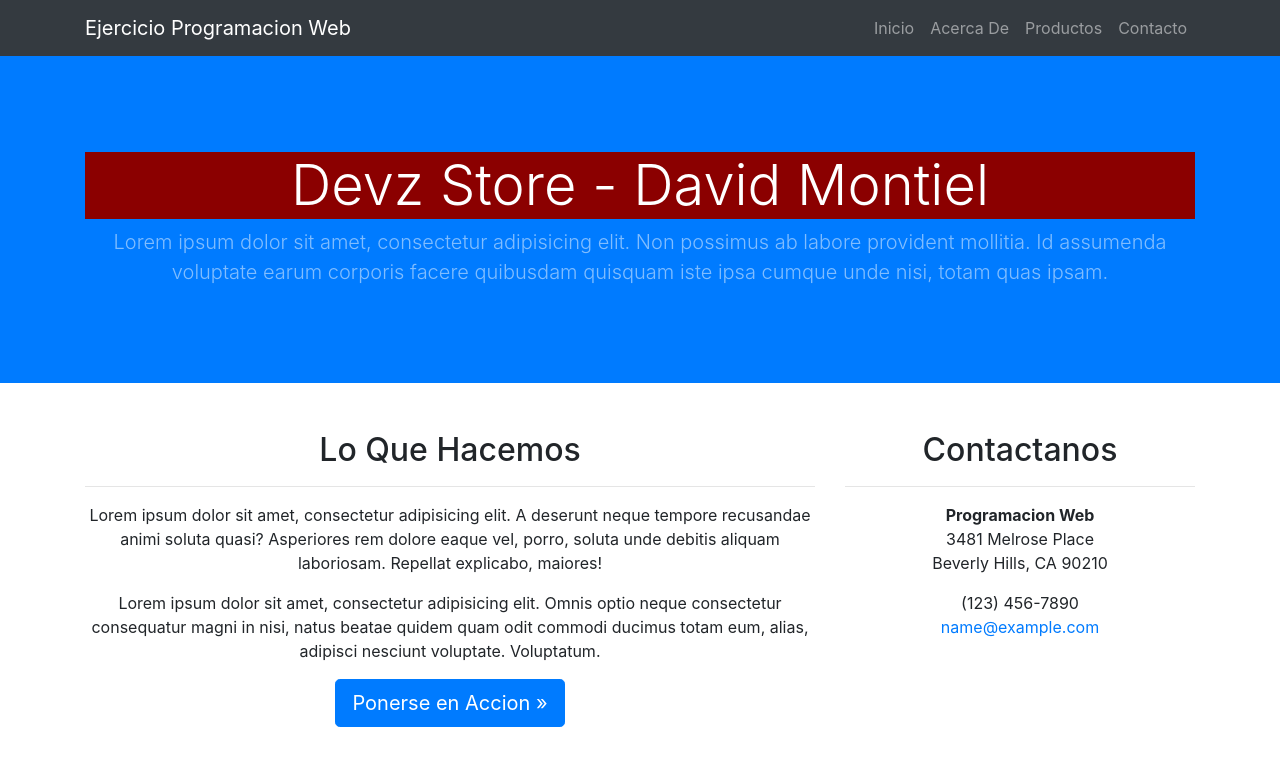
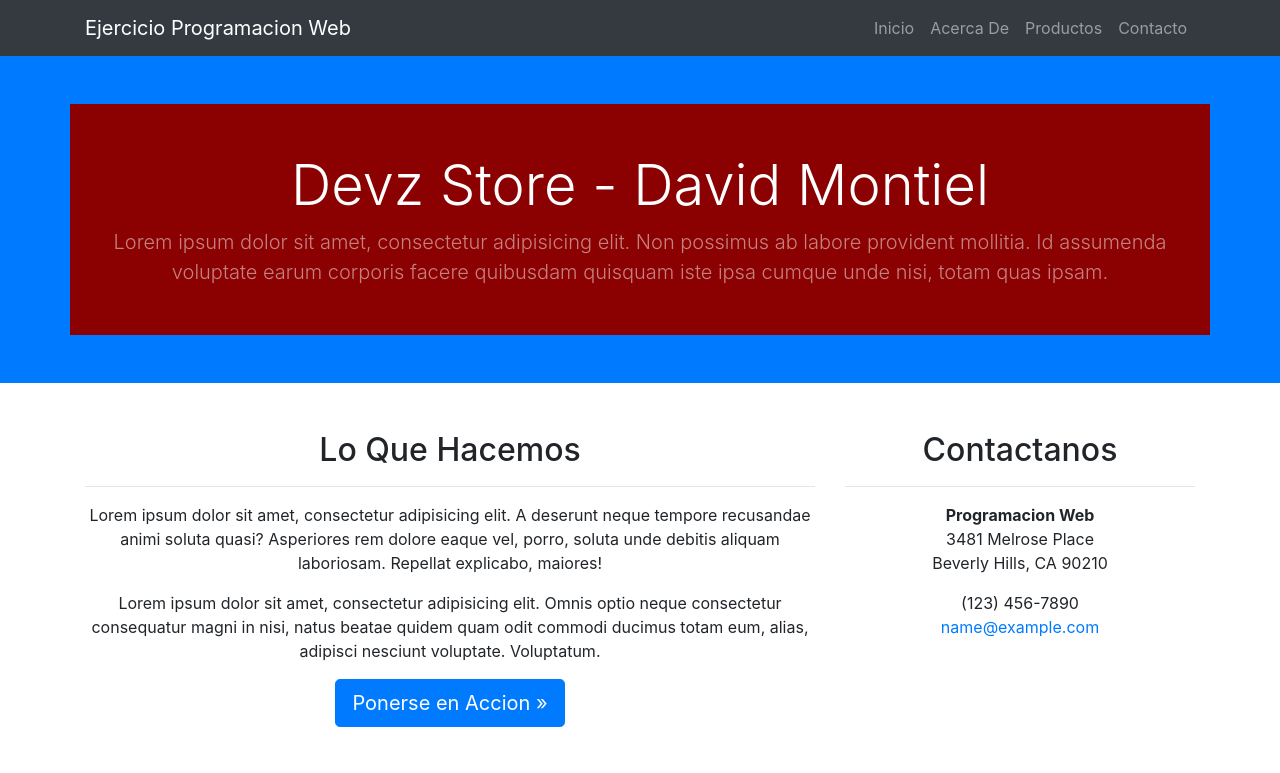
Before and after one commit to DavidMontielDi/ProductosPW, a React (Create React App) app: page / in a window 1280 px wide. Shown: the top 773 px of the page. Built offline with nearby package versions, Linux system fonts and the light colour scheme.

Commit message:
Modificacion de fondo

```diff
--- a/src/Inicio/Encabezado.js
+++ b/src/Inicio/Encabezado.js
@@ -6,10 +6,10 @@ const colorFondo = {
 export default function Encabezado() {
   return (
     <header class="bg-primary py-5 mb-5">
-      <div class="container h-100">
+      <div class="container h-100" style={colorFondo}>
         <div class="row h-100 align-items-center">
           <div class="col-lg-12">
-            <h1 style={colorFondo} class="display-4 text-white mt-5 mb-2">
+            <h1 class="display-4 text-white mt-5 mb-2">
               Devz Store - David Montiel
             </h1>
             <p class="lead mb-5 text-white-50">
```
